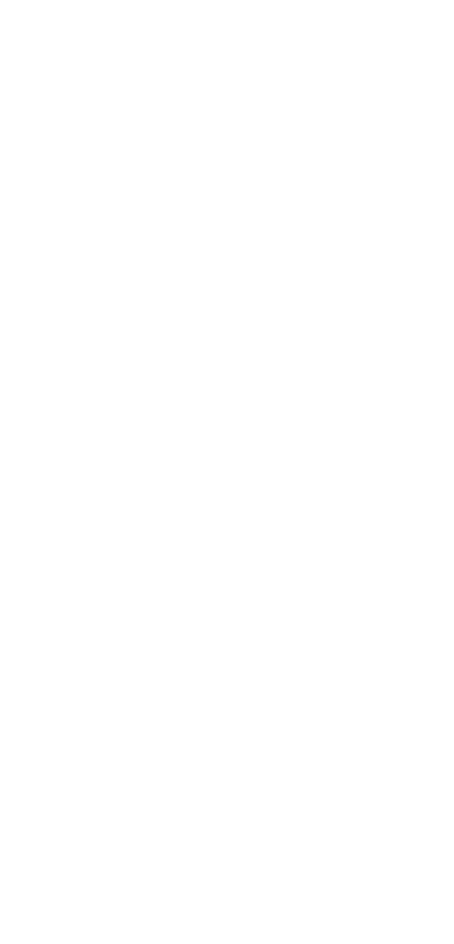
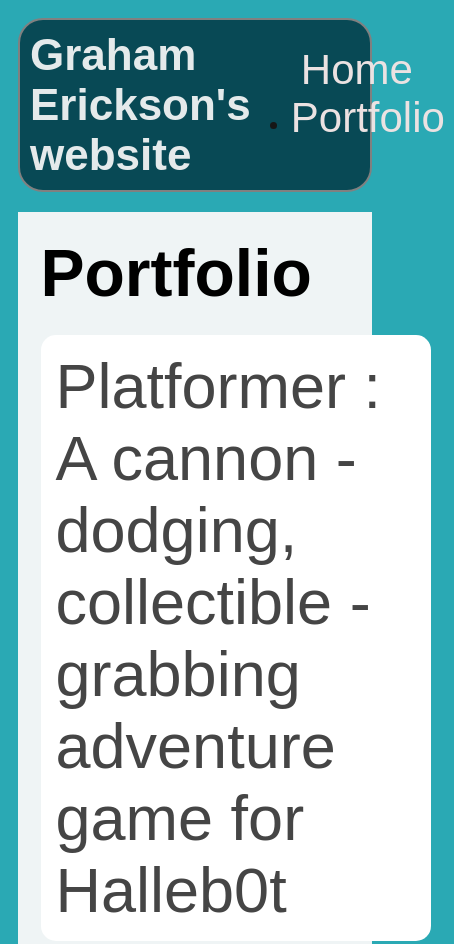
Before and after one commit to GrahamErickson/GrahamErickson.github.io, a plain HTML site: page portfolio.html in a window 390 px wide. Shown: the top 944 px of the page, 454 px wide, since content can reach past the window. Before the commit the page ends 844 px from the top, so only its background shows below. Drawn offline with Linux system fonts and the light colour scheme.

Commit message:
add portfolio.html file

```diff
--- a/portfolio.html
+++ b/portfolio.html
@@ -0,0 +1,34 @@
+<!DOCTYPE HTML>
+<html>
+    <head>
+        <title>Graham Erickson's website</title>
+        <link rel="stylesheet" href="style.css">
+    </head>
+
+    <body>
+      <div id="all-contents">
+        <nav>
+            <h1>Graham Erickson's website</h1>
+            <ul id="nav-ul">
+                <li class="nav-li">
+                    <a class="nav-a" href="index.html">Home</a>
+                </li>
+                <li>
+                    <a class="nav-a" href="portfolio.html">Portfolio</a>
+                </li>
+            </ul>
+        </nav>
+        <main>
+            <div class="content">
+                <h1>Portfolio</h1>
+                <ul id="portfolio">
+                    <li><a href="projects/platformer/">Platformer : A cannon - dodging, collectible - grabbing adventure game for Halleb0t</a></li>
+                    <li><a href="projects/bouncing-box/">Bouncing Box : A project that gives you a taste of game development on the web </a></li>
+                    <li><a href="projects/circularity/">Circularity : A motion poem using random number generation and velocity applied to circle shapes...</a></li>
+                </ul>
+            </div>
+        </main>
+
+      </div>
+    </body>
+</html>
--- a/style.css
+++ b/style.css
@@ -61,3 +61,84 @@ main {
 h2, h3 {
     margin: 0px;
 }
+
+ /* portfolio styles */
+ .content h1 {
+    color: black;
+}
+
+#portfolio {
+    list-style-type: none;
+    padding-left: 0;
+}
+
+#portfolio li {
+    background: #fff;
+    padding: 10px;
+    border-radius: 10px;
+    margin-bottom: 10px;
+}
+
+#portfolio li:hover {
+    background: #eee;
+}
+
+#portfolio a {
+    text-decoration: none;
+    color: #454545;
+}
+
+ /* responsive web design */
+ @media screen and (min-width: 120px) and (max-width: 1080px) {
+    main {
+      height: 100ch;
+      zoom: 1.5;
+      display: grid;
+    }
+
+    h1 {
+      font-size: 44px;
+    }
+
+    h2 {
+      font-size: 42px;
+    }
+
+    h3 {
+      font-size: 36px;
+    }
+
+    #all-contents {
+      height: 100ch;
+      margin: none;
+    }
+
+    a {
+      font-size: 42px;
+    }
+
+    .sidebar {
+      margin-right: 0px;
+      justify-content: center;
+      align-items: center;
+    }
+
+    .sidebar-img {
+      width: 100%;
+    }
+
+    p,
+    li {
+      font-size: 24px;
+    }
+
+    .content {
+      align-content: center;
+      justify-content: center;
+    }
+}
+
+nav {
+    border: 2px solid grey;
+    border-radius: 25px;
+}
```
